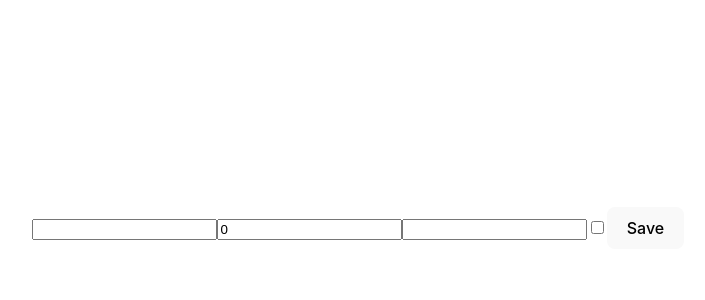
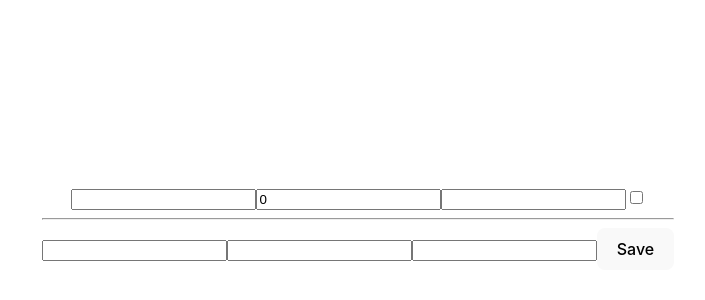
Before and after one commit to zandrastr/mi-learn-react, a React (Vite) app in the folder 6-forms/: page / in a window 1280 px wide. Shown: the part 172-472 px from the top of the page, without its empty margins (282-987 px from the left). Built offline with nearby package versions, Linux system fonts and the light colour scheme.

Commit message:
add missing input fields for how to do

```diff
--- a/6-forms/src/App.tsx
+++ b/6-forms/src/App.tsx
@@ -8,6 +8,11 @@ function App() {
     price: 0,
     flavour: '',
     cone: false,
+    howToDo: {
+      step1: '',
+      step2: '',
+      step3: '',
+    },
   });
 
   const handleChange = (e: ChangeEvent<HTMLInputElement>) => {
@@ -23,6 +28,11 @@ function App() {
     }
   };
 
+  const handleToDoChange = (e: ChangeEvent<HTMLInputElement>) => {
+    const name = e.target.name;
+    setIceCream({ ...iceCream, howToDo: { ...iceCream.howToDo, [name]: e.target.value } });
+  };
+
   const handleSubmit = (e: FormEvent) => {
     e.preventDefault();
     console.log(iceCream);
@@ -34,6 +44,10 @@ function App() {
       <input type='number' value={iceCream.price} onChange={handleChange} name='price' />
       <input type='text' value={iceCream.flavour} onChange={handleChange} name='flavour' />
       <input type='checkbox' checked={iceCream.cone} onChange={handleChange} name='cone' />
+      <hr />
+      <input type='text' value={iceCream.howToDo.step1} onChange={handleToDoChange} name='step1' />
+      <input type='text' value={iceCream.howToDo.step2} onChange={handleToDoChange} name='step2' />
+      <input type='text' value={iceCream.howToDo.step3} onChange={handleToDoChange} name='step3' />
 
       <button>Save</button>
 
```
